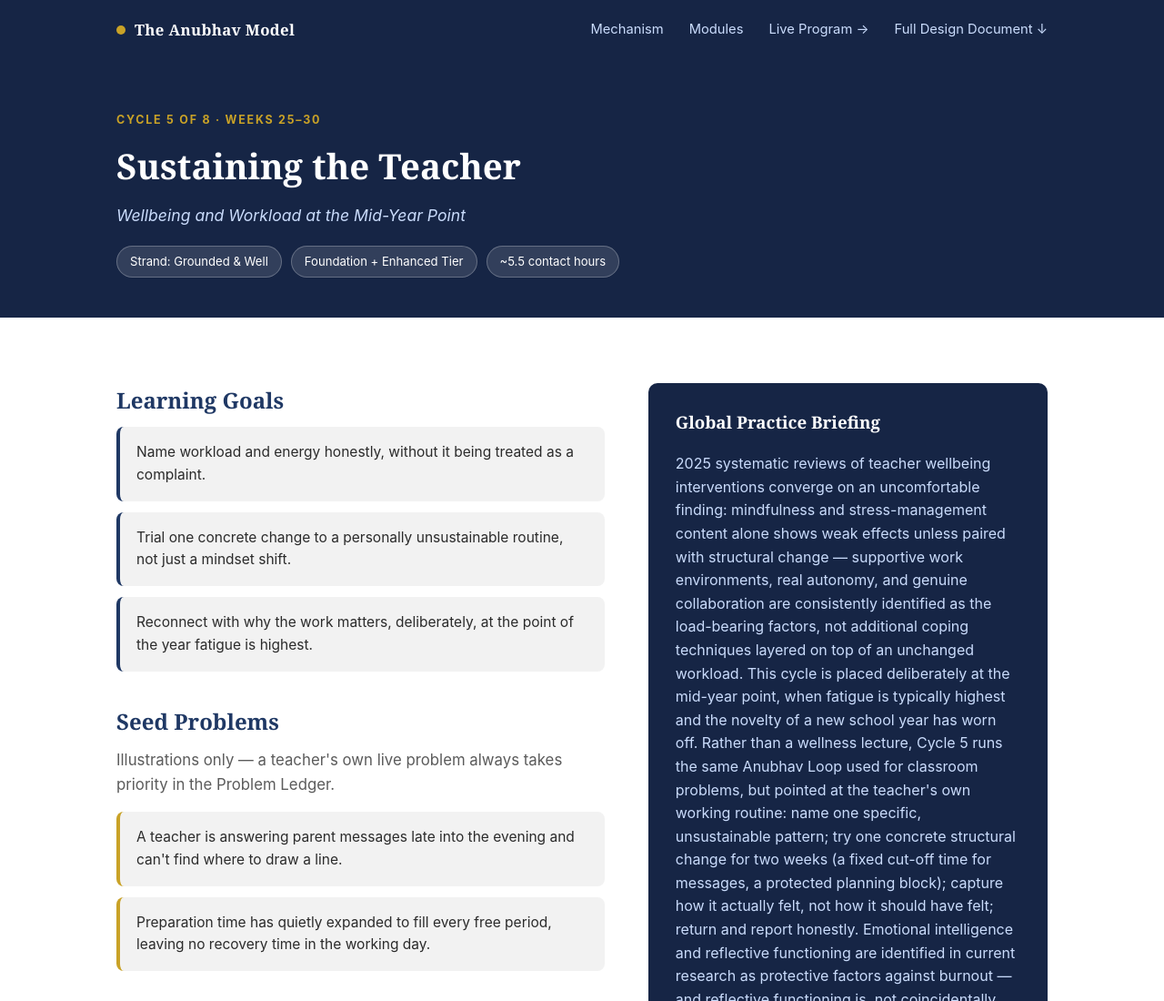
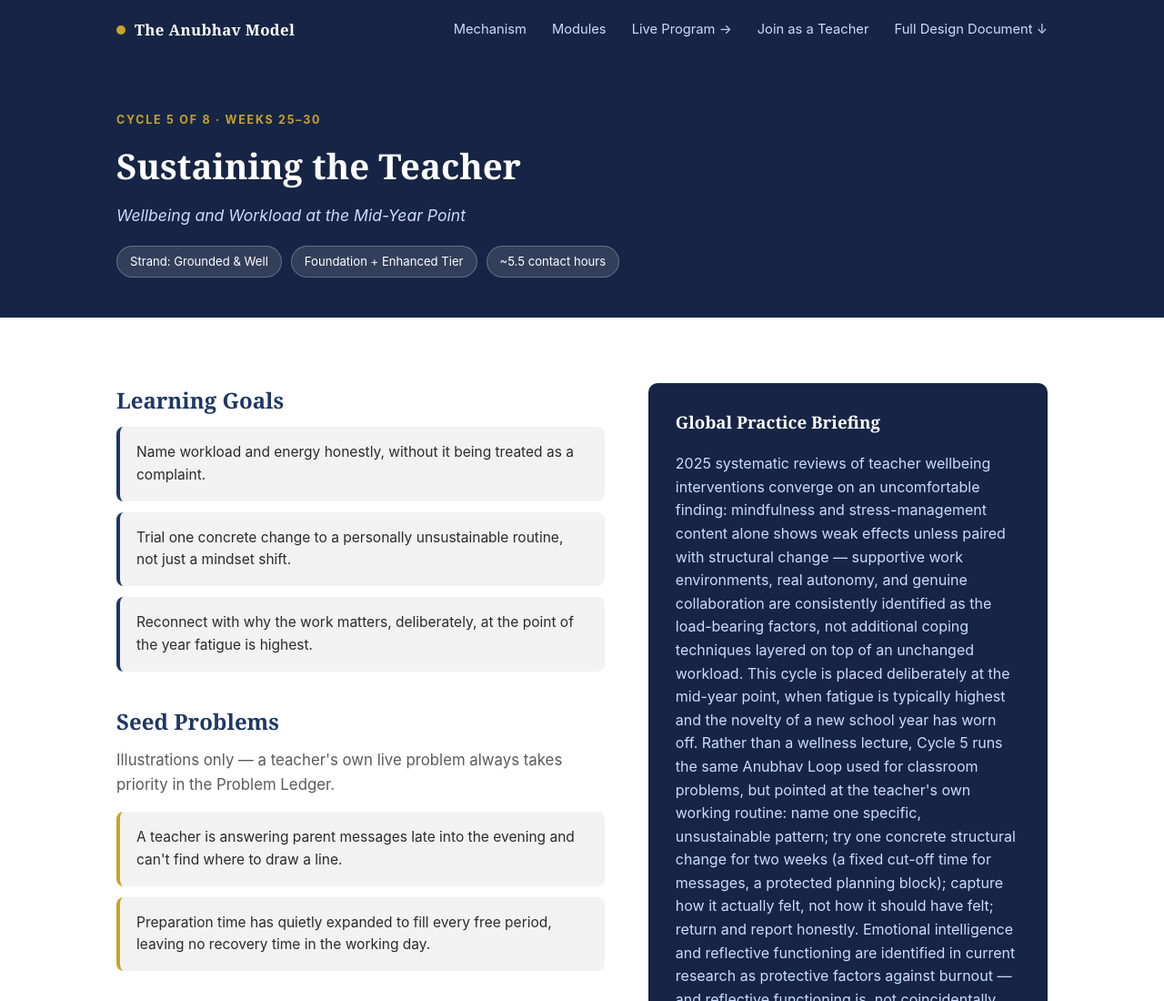
Before and after one commit to Ani1967/anubhav-program, a plain HTML site: page site/module-5.html in a window 1280 px wide. Shown: the top 1100 px of the page at 91% size. Drawn offline with Linux system fonts and the light colour scheme.

Commit message:
Add files via upload

```diff
--- a/site/module-5.html
+++ b/site/module-5.html
@@ -13,6 +13,7 @@
       <a href="index.html" class="">Mechanism</a>
       <a href="modules.html" class="">Modules</a>
       <a href="../app/index.html" class="">Live Program →</a>
+      <a href="../app/signup.html" class="">Join as a Teacher</a>
       <a href="../The_Anubhav_Model.docx" class="">Full Design Document ↓</a>
     </div>
   </div></nav>
```
Also changed, not shown: site/module-6.html (+1 -0 lines), site/module-7.html (+1 -0 lines), site/module-8.html (+1 -0 lines), site/modules.html (+1 -0 lines).
